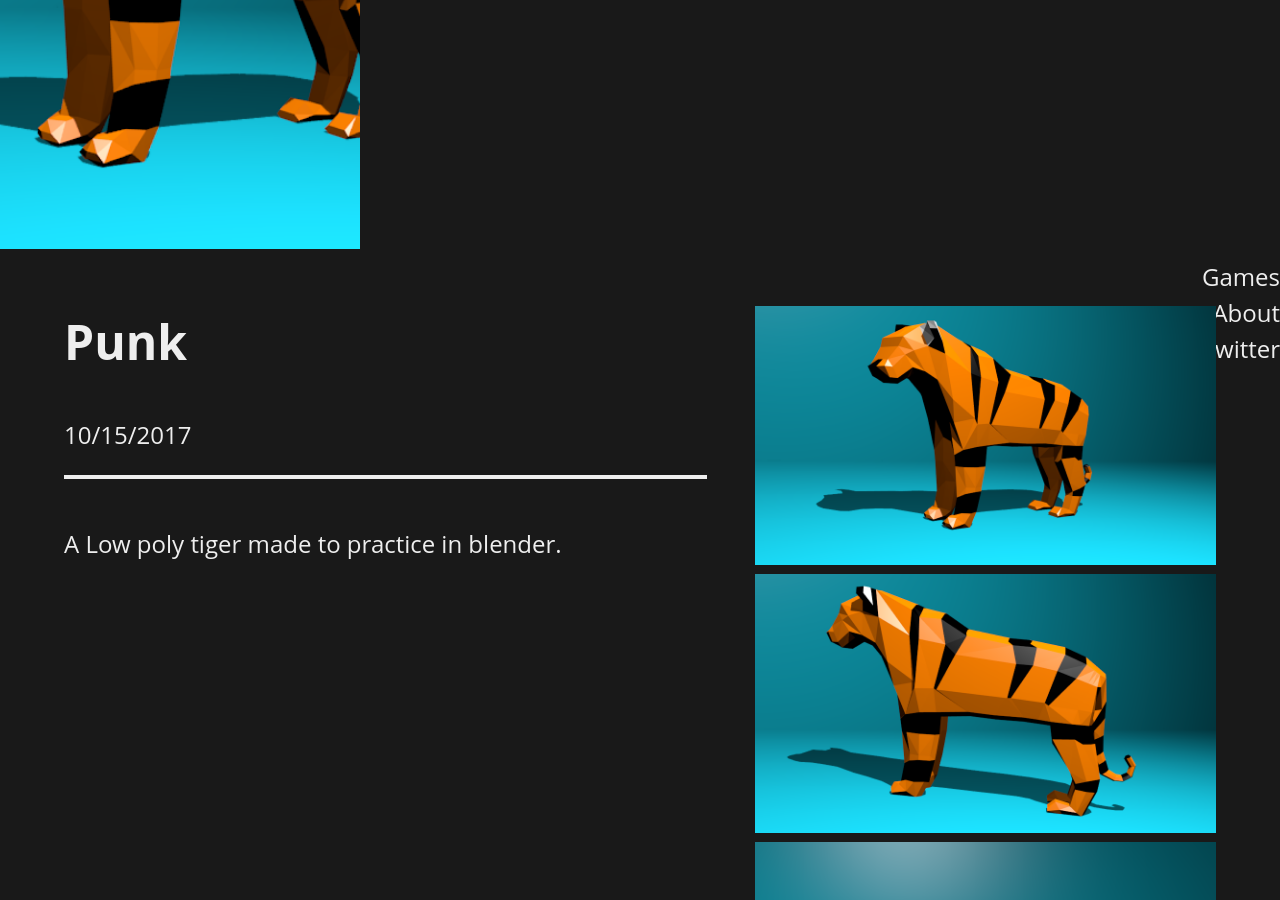
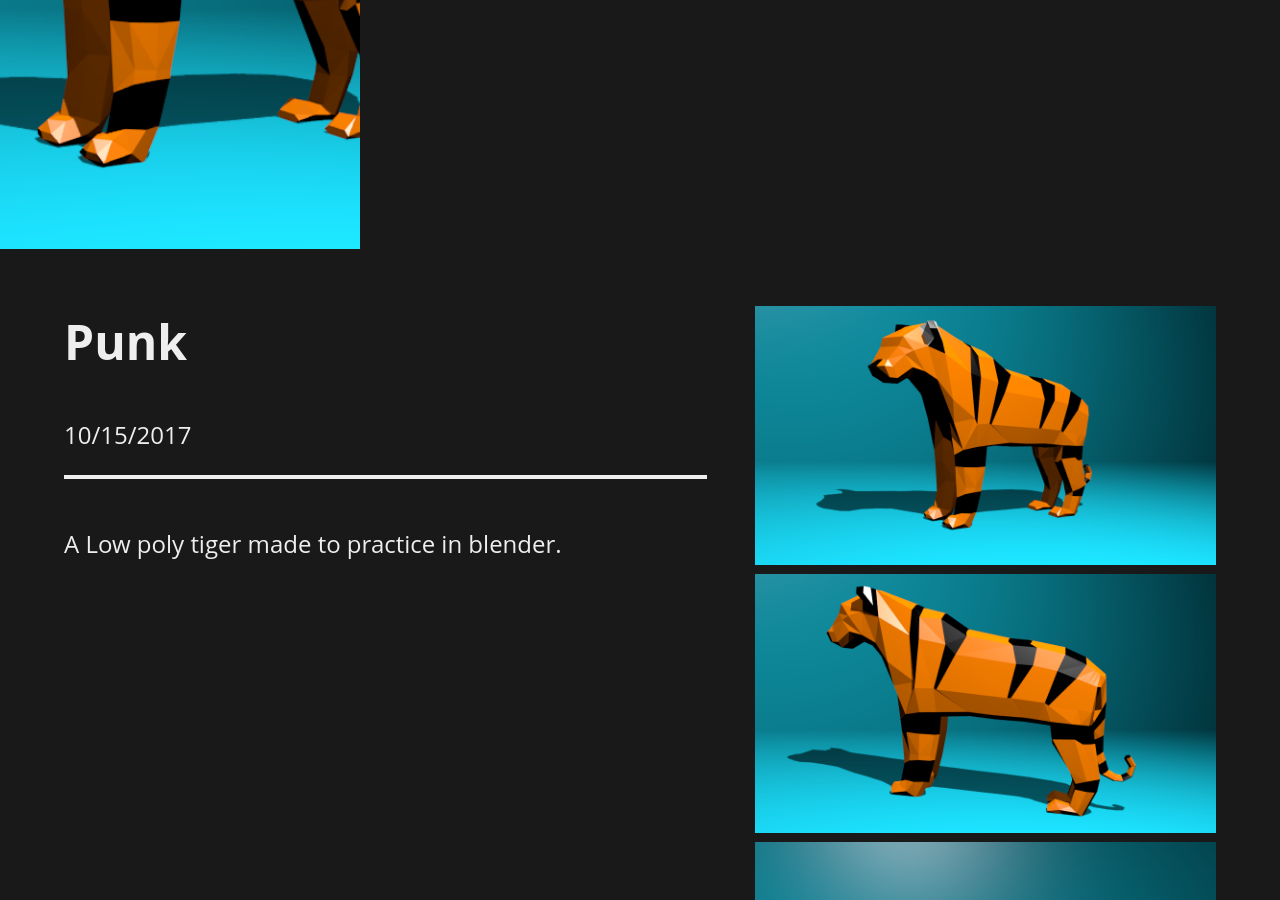
Before and after one commit to chloetib/chloetib.github.io, a Jekyll site: the page built from _posts/2017-10-15-tiger.md, in a window 1280 px wide and 900 px high, scrolled down 533 px. Built offline with Jekyll 4.4.1, drawn with Linux system fonts in a browser that asks for light colours.

Commit message:
Revert "attempt at adding buttons on top"
This reverts commit f6e980e73afcdb7d34511d348f4993074e23b0be.

```diff
--- a/_layouts/default.html
+++ b/_layouts/default.html
@@ -27,13 +27,6 @@
 			3D Artist
 		</h3>
 		<body>
-			<div class="navigation">
-						<ul>
-							<li><a href="/">Games</a></li>
-							<li><a href="/about.html">About</a></li>
-							<li><a href="https://twitter.com/YWainczak" target="_blank">Twitter</a></li>
-						</ul>
-					</div>
 
 			{{ content }}
 
```
